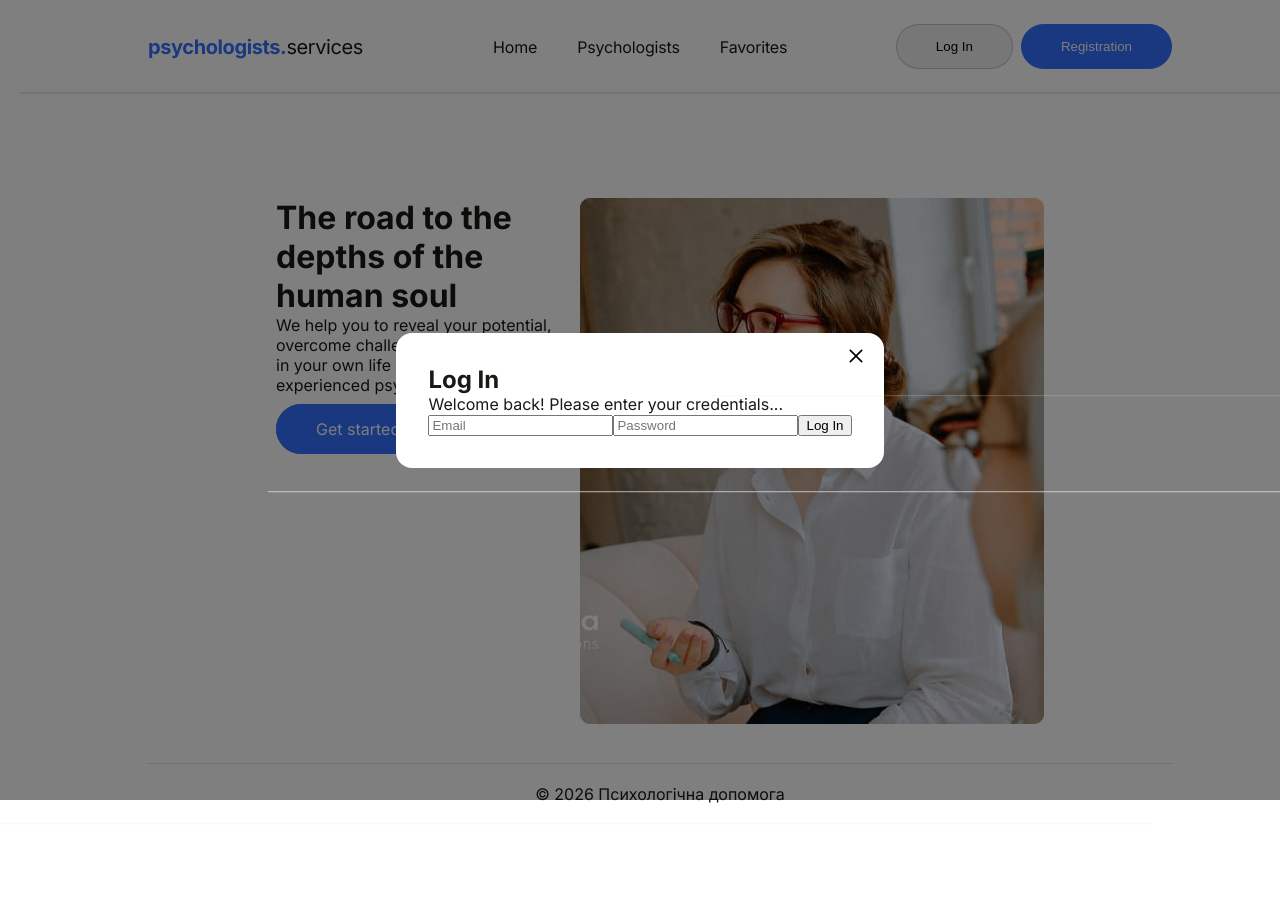
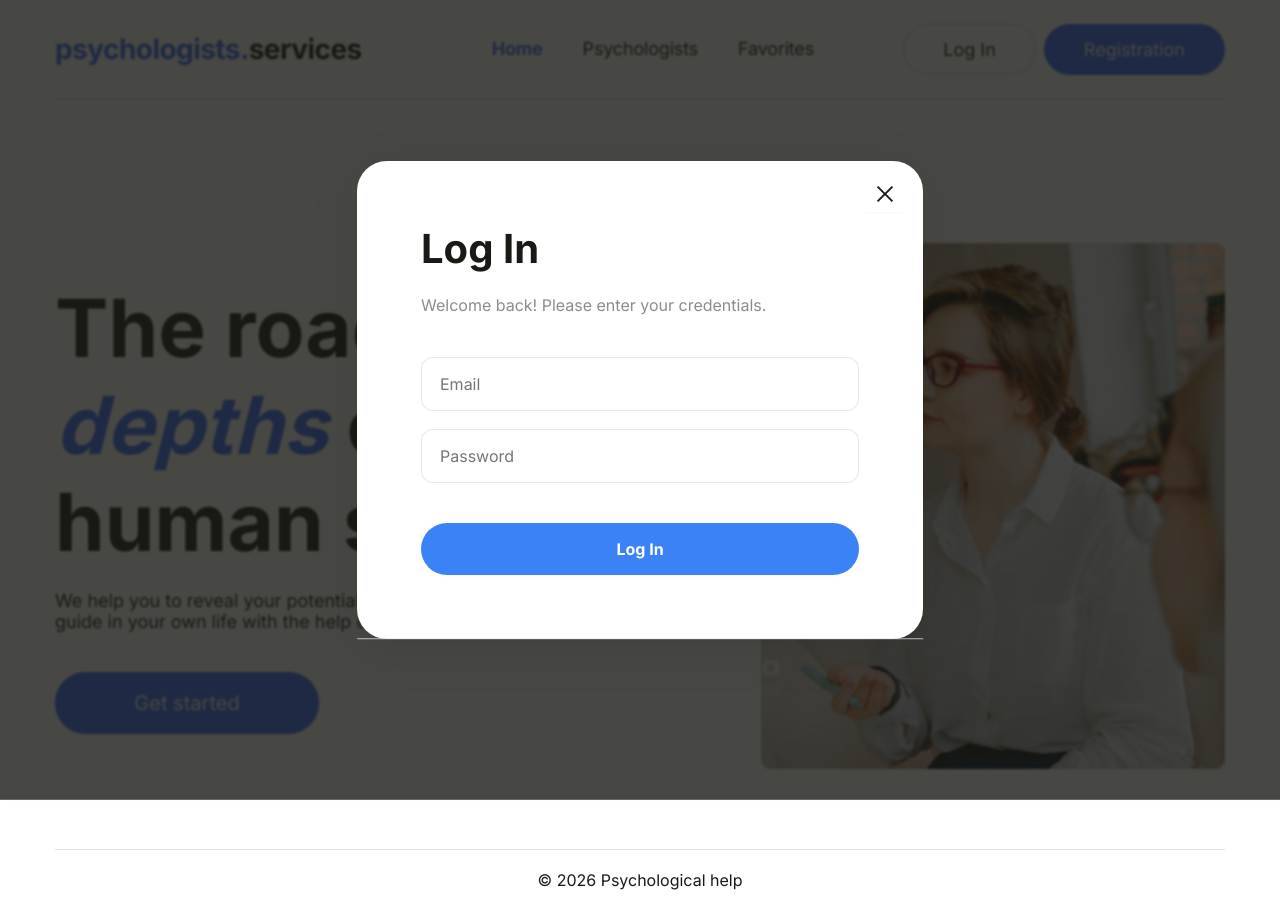
Before and after one commit to HalynaLysun/Services_of_Psychologists, a React (Vite) app: page / in a window 1280 px wide. Both pictures are taken after a click on the button "Log In". Before the commit the page ends 848 px from the top, so only its background shows below. Built offline with nearby package versions, Linux system fonts and the light colour scheme; no server answers.

Commit message:
implement responsive design for home page and modals

```diff
--- a/index.html
+++ b/index.html
@@ -1,10 +1,10 @@
-<!DOCTYPE html>
+<!doctype html>
 <html lang="en">
   <head>
     <meta charset="UTF-8" />
     <link rel="icon" type="image/svg+xml" href="/vite.svg" />
     <meta name="viewport" content="width=device-width, initial-scale=1.0" />
-    <title>Pcychologists</title>
+    <title>Psychologists</title>
   </head>
   <body>
     <div id="root"></div>
--- a/src/components/AuthNav/AuthNav.module.css
+++ b/src/components/AuthNav/AuthNav.module.css
@@ -2,7 +2,7 @@
   display: flex;
   list-style: none;
   gap: 8px;
-  font-size: 16px;
+  font-size: 18px;
   line-height: 1.25;
   letter-spacing: -0.01em;
   font-weight: 500;
@@ -13,6 +13,7 @@
   padding: 14px 39px;
   border: 1px solid #191a1533;
   border-radius: 30px;
+  background-color: #fff;
 }
 
 .reg {
--- a/src/components/Layout/Layout.jsx
+++ b/src/components/Layout/Layout.jsx
@@ -15,7 +15,7 @@ export default function Layout({ children }) {
         </Suspense>
       </main>
 
-      <footer className={css.footer}>© 2026 Психологічна допомога</footer>
+      <footer className={css.footer}>© 2026 Psychological help</footer>
     </div>
   );
 }
--- a/src/components/Layout/Layout.module.css
+++ b/src/components/Layout/Layout.module.css
@@ -2,18 +2,20 @@
   width: 100%;
   max-width: 1200px;
   margin: 0 auto;
-  padding: 0 20px;
+  padding: 0 15px;
   display: flex;
   flex-direction: column;
   min-height: 100vh;
+  gap: 40px;
 }
 
 .main {
   flex-grow: 1;
   display: flex;
   flex-direction: column;
-  justify-content: center;
+  justify-content: flex-start;
   align-items: center;
+  padding: 40px 0;
 }
 
 .loaderWrapper {
@@ -29,3 +31,34 @@
   text-align: center;
   border-top: 1px solid #e0e0e0;
 }
+
+@media screen and (max-width: 760px) {
+  .container {
+    padding: 0 25px;
+    gap: 25px;
+  }
+
+  .main {
+    padding: 30px 0;
+  }
+
+  .footer {
+    padding: 15px 0;
+  }
+}
+
+@media screen and (max-width: 320px) {
+  .container {
+    padding: 0 10px;
+    gap: 15px;
+  }
+
+  .main {
+    padding: 15px 0;
+  }
+
+  .footer {
+    font-size: 12px;
+    padding: 10px 0;
+  }
+}
--- a/src/components/LoginModal/LoginModal.jsx
+++ b/src/components/LoginModal/LoginModal.jsx
@@ -19,17 +19,17 @@ export default function LoginModal({ onClose }) {
   };
 
   return (
-    <div className={css.modalOverlay}>
-      <div className={css.modalContent}>
+    <div className="modalOverlay">
+      <div className="modalContent">
         <button
           aria-label="Close modal"
           onClick={onClose}
-          className={css.closeButton}
+          className="closeButton"
         >
           <AiOutlineClose />
         </button>
         <h2>Log In</h2>
-        <p>Welcome back! Please enter your credentials...</p>
+        <p>Welcome back! Please enter your credentials.</p>
         <input
           type="email"
           placeholder="Email"
@@ -42,7 +42,9 @@ export default function LoginModal({ onClose }) {
           value={password}
           onChange={(e) => setPassword(e.target.value)}
         />
-        <button onClick={handleLogin}>Log In</button>
+        <button type="submit" onClick={handleLogin}>
+          Log In
+        </button>
       </div>
     </div>
   );
--- a/src/components/LoginModal/LoginModal.module.css
+++ b/src/components/LoginModal/LoginModal.module.css
@@ -4,7 +4,7 @@
   left: 0;
   width: 100vw;
   height: 100vh;
-  background-color: rgba(0, 0, 0, 0.5); /* затемнение */
+  background-color: rgba(0, 0, 0, 0.5);
   display: flex;
   align-items: center;
   justify-content: center;
--- a/src/components/Navigation/Navigation.jsx
+++ b/src/components/Navigation/Navigation.jsx
@@ -18,6 +18,7 @@ export default function Navigation() {
             <NavLink
               to="/"
               aria-current={({ isActive }) => (isActive ? "page" : undefined)}
+              className={({ isActive }) => (isActive ? css.activeLink : "")}
             >
               Home
             </NavLink>
@@ -26,6 +27,7 @@ export default function Navigation() {
             <NavLink
               to="/psychologists"
               aria-current={({ isActive }) => (isActive ? "page" : undefined)}
+              className={({ isActive }) => (isActive ? css.activeLink : "")}
             >
               Psychologists
             </NavLink>
@@ -34,6 +36,7 @@ export default function Navigation() {
             <NavLink
               to="/favorites"
               aria-current={({ isActive }) => (isActive ? "page" : undefined)}
+              className={({ isActive }) => (isActive ? css.activeLink : "")}
             >
               Favorites
             </NavLink>
--- a/src/components/Navigation/Navigation.module.css
+++ b/src/components/Navigation/Navigation.module.css
@@ -4,46 +4,44 @@
   align-items: center;
   justify-content: space-between;
   width: 100%;
-  box-sizing: border-box;
-  margin-bottom: 90px;
+  padding: 24px 0;
+  margin-bottom: 64px;
 }
 
 .nav ::after {
   content: "";
   position: absolute;
-  bottom: -24px;
+  bottom: 0;
   left: 0;
-  width: 100vw;
+  width: 100%;
   height: 1px;
   pointer-events: none;
   background-color: #e3e2e233;
   box-shadow: 0.5px 0.5px 0.5px rgba(223, 222, 222, 0.1);
-  margin-left: calc(-128px);
 }
 
 .logo {
   margin-right: 130px;
-}
-
-.logoLeft {
-  color: #3470ff;
-  font-size: 20px;
+  font-size: 28px;
   font-weight: bold;
   line-height: 1.2;
   letter-spacing: -0.02em;
 }
 
-.logoRight {
-  font-size: 20px;
-  line-height: 1.2;
-  letter-spacing: -0.02em;
+.logoLeft {
+  color: #3470ff;
 }
 
 .pages {
   display: flex;
   list-style: none;
   gap: 40px;
-  font-size: 16px;
+  font-size: 18px;
   line-height: 1.25;
   letter-spacing: -0.01em;
 }
+
+.activeLink {
+  color: #3470ff;
+  font-weight: 900;
+}
--- a/src/components/RegisterModal/RegisterModal.jsx
+++ b/src/components/RegisterModal/RegisterModal.jsx
@@ -30,14 +30,14 @@ export default function RegisterModal({ onClose }) {
       const userCredential = await createUserWithEmailAndPassword(
         auth,
         email,
-        password
+        password,
       );
       const user = userCredential.user;
 
       await sendEmailVerification(user);
 
       setSuccess(
-        "Registration successful! Please check your email to verify your account."
+        "Registration successful! Please check your email to verify your account.",
       );
       handleClose();
     } catch (error) {
@@ -56,13 +56,17 @@ export default function RegisterModal({ onClose }) {
   };
 
   return (
-    <div>
-      <div>
-        <button aria-label="Close modal" onClick={onClose}>
+    <div className="modalOverlay">
+      <div className="modalContent">
+        <button
+          className="closeButton"
+          aria-label="Close modal"
+          onClick={onClose}
+        >
           <AiOutlineClose />
         </button>
         <h2>Registration</h2>
-        <p>Please fill the form to register...</p>
+        <p>Please fill the form to register.</p>
         <input
           type="email"
           placeholder="Email"
@@ -86,7 +90,7 @@ export default function RegisterModal({ onClose }) {
         />
         {error && <p style={{ color: "red" }}>{error}</p>}
         {success && <p style={{ color: "green" }}>{success}</p>}
-        <button onClick={handleRegister} disabled={isLoading}>
+        <button type="submit" onClick={handleRegister} disabled={isLoading}>
           {isLoading ? "Регистрация..." : "Sign Up"}
         </button>
       </div>
--- a/src/index.css
+++ b/src/index.css
@@ -1,11 +1,25 @@
 @import url("https://fonts.googleapis.com/css2?family=Inter:wght@400;700&display=swap");
 
+*,
+*::before,
+*::after {
+  box-sizing: border-box;
+}
+
 body {
+  margin: 0;
+  padding: 0;
   color: #191a15;
   font-family: "Inter", sans-serif;
-  margin: 0;
-  padding: 24px 128px;
-  max-width: 1200px;
+}
+
+input,
+button,
+textarea,
+select {
+  font-family: inherit;
+  font-size: inherit;
+  color: inherit;
 }
 
 a {
@@ -35,39 +49,97 @@ img {
   width: 100%;
   height: auto;
   display: block;
-  box-sizing: border-box;
 }
 
-.modal-overlay {
+.modalOverlay {
   position: fixed;
-  top: 0;
-  left: 0;
-  width: 100vw;
-  height: 100vh;
-  background-color: rgba(0, 0, 0, 0.5); /* затемнение */
+  inset: 0;
+  background-color: rgba(25, 26, 21, 0.8);
+  backdrop-filter: blur(1px);
   display: flex;
   align-items: center;
   justify-content: center;
-  z-index: 999;
+  z-index: 1000;
 }
 
-.modal-content {
-  background: #fff;
-  padding: 32px;
-  border-radius: 16px;
-  min-width: 320px;
+.modalContent {
+  background: #ffffff;
+  padding: 64px;
+  border-radius: 30px;
+  width: 100%;
+  max-width: 566px;
   position: relative;
+  box-shadow: 0 10px 50px rgba(0, 0, 0, 0.1);
+  display: flex;
+  flex-direction: column;
 }
 
-.close-button {
+.modalContent h2 {
+  font-size: 40px;
+  font-weight: 600;
+  margin-bottom: 20px;
+  line-height: 1.2;
+}
+
+.modalContent p {
+  font-size: 16px;
+  color: rgba(25, 26, 21, 0.5);
+  margin-bottom: 40px;
+  line-height: 1.5;
+}
+
+.modalContent input {
+  width: 100%;
+  padding: 16px 18px;
+  margin-bottom: 18px;
+  border: 1px solid rgba(25, 26, 21, 0.1);
+  border-radius: 12px;
+  outline: none;
+  transition: border-color 0.2s ease;
+}
+
+.modalContent input:focus,
+.modalContent input:hover {
+  border-color: #3b82f6;
+}
+
+.modalContent button[type="submit"] {
+  width: 100%;
+  padding: 16px;
+  background-color: #3b82f6;
+  color: #ffffff;
+  border: none;
+  border-radius: 30px;
+  font-weight: 600;
+  cursor: pointer;
+  margin-top: 22px;
+  transition:
+    background-color 0.2s ease,
+    transform 0.1s ease;
+}
+
+.modalContent button[type="submit"]:hover,
+.modalContent button[type="submit"]:focus {
+  background-color: #2563eb;
+  outline: none;
+}
+
+.closeButton {
   position: absolute;
-  top: 12px;
-  right: 12px;
+  top: 20px;
+  right: 20px;
   background: none;
   border: none;
-  font-size: 20px;
+  font-size: 24px;
   cursor: pointer;
+  transition: opacity 0.2s;
 }
+/* .modalContent input,
+.modalContent button:not(.closeButton) {
+  width: 100%;
+  display: block;
+} */
+
 /* :root {
   font-family: system-ui, Avenir, Helvetica, Arial, sans-serif;
   line-height: 1.5;
--- a/src/pages/HomePage/HomePage.jsx
+++ b/src/pages/HomePage/HomePage.jsx
@@ -6,9 +6,10 @@ export default function HomePage() {
   return (
     <>
       <div className={css.container}>
-        <div>
+        <div className={css.wrapper}>
           <h1 className={css.title}>
-            The road to the depths of the human soul
+            The road to the <span className={css.partTitle}>depths</span> of the
+            human soul
           </h1>
           <p className={css.text}>
             We help you to reveal your potential, overcome challenges and find a
@@ -19,7 +20,11 @@ export default function HomePage() {
             Get started
           </NavLink>
         </div>
-        <img src={picturePsychologoist} alt="Psychologist" />
+        <img
+          className={css.picture}
+          src={picturePsychologoist}
+          alt="Psychologist"
+        />
       </div>
     </>
   );
--- a/src/pages/HomePage/HomePage.module.css
+++ b/src/pages/HomePage/HomePage.module.css
@@ -1,6 +1,21 @@
 .container {
-  padding: 24px 128px;
   display: flex;
+  gap: 80px;
+}
+
+.wrapper {
+  gap: 20px;
+}
+
+.title {
+  padding-top: 36px;
+  font-size: 80px;
+  margin-bottom: 20px;
+}
+
+.partTitle {
+  color: #3470ff;
+  font-style: italic;
 }
 
 .auth {
@@ -28,13 +43,25 @@
 }
 
 .text {
-  margin-bottom: 24px;
+  font-size: 18px;
+  margin-bottom: 40px;
 }
 
 .button {
-  padding: 14px 39px;
+  display: inline-block;
+  font-family: inherit;
+  font-size: 20px;
+  text-align: center;
+  padding: 18px 50px;
   border: 1px solid #3470ff;
   border-radius: 30px;
   color: #fbfbfb;
   background-color: #3470ff;
+  min-width: 264px;
+  min-height: 60px;
 }
+
+.picture {
+  max-width: 464px;
+  min-height: 526px;
+}
```
Also changed, not shown: 1 other file (tests, documents, lock files or other folders).
